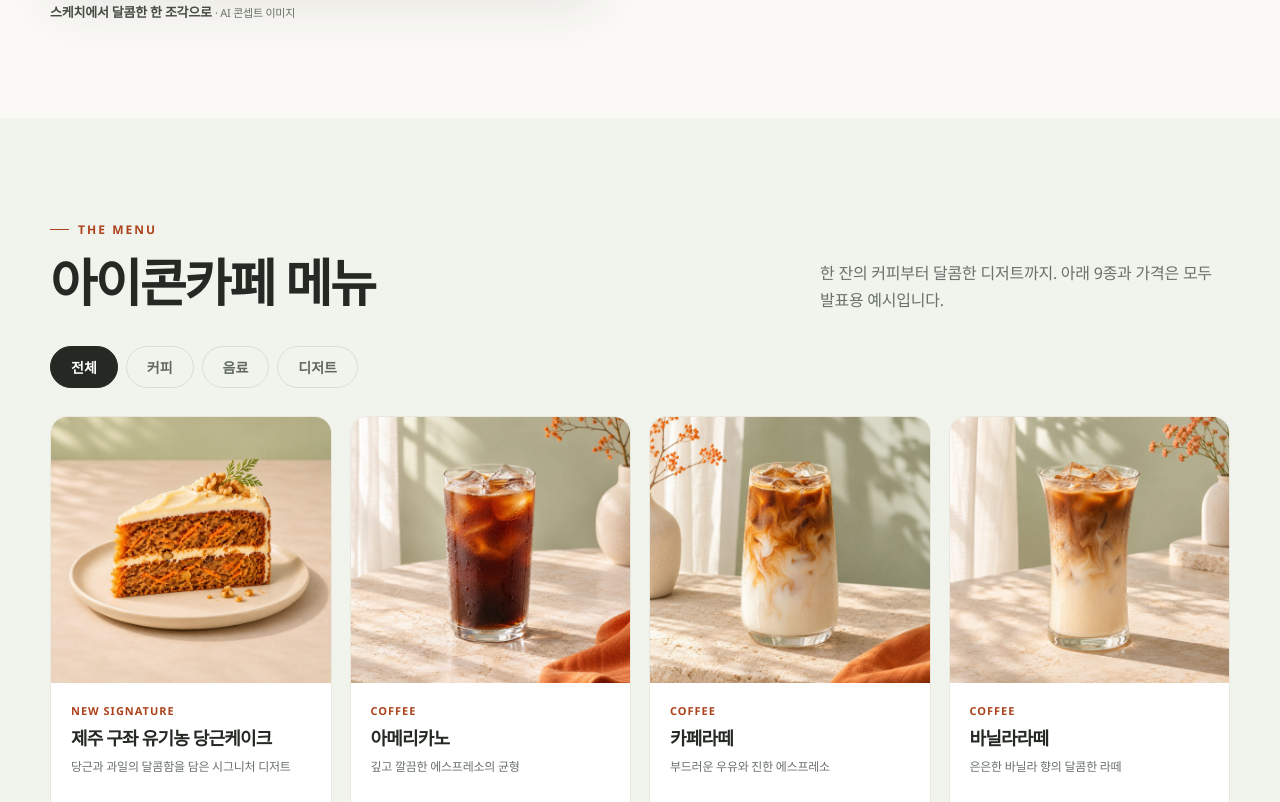
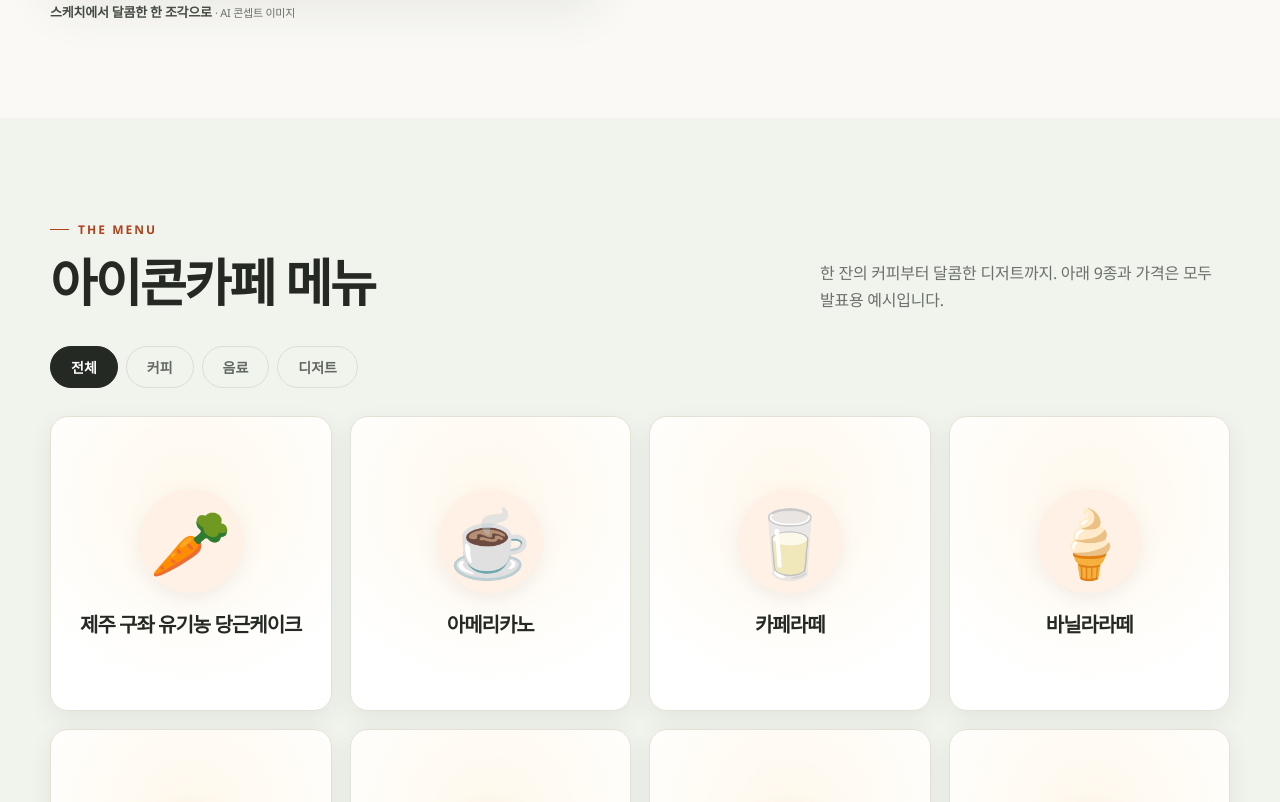
Before and after one commit to zinogromit/8-project, a plain HTML site: page index.html in a window 1280 px wide. Shown: the part 1998-2800 px from the top of the page. Drawn offline with Linux system fonts and the light colour scheme.

Commit message:
Add 3D flipping menu cards with touch interaction

```diff
--- a/app.js
+++ b/app.js
@@ -63,7 +63,22 @@
   const nav = () => `<div class="demo-strip">발표용 시연 · 모든 메뉴 정보와 쿠폰은 가상 데이터입니다</div><header class="site-header"><div class="container header-inner"><a class="brand" href="${base}index.html" aria-label="ICON CAFE 홈"><span class="brand-mark">✳</span>ICON CAFE</a><nav class="nav" aria-label="주요 메뉴"><a href="${base}index.html#story">이야기</a><a href="${base}index.html#menu">메뉴</a><a href="${base}index.html#coupon">첫 방문 혜택</a><a href="${base}index.html#visit">오시는 길</a></nav><div class="header-actions"><a class="btn btn-outline" href="${base}staff/">직원 화면</a><a class="btn btn-primary" href="${base}admin/">관리자 시연 ↗</a></div></div></header>`;
   const footer = () => `<footer class="footer"><div class="container footer-grid"><div><div class="brand"><span class="brand-mark">✳</span>ICON CAFE</div><p>제주 구좌 유기농 당근케이크를 소개하는 발표용 콘셉트 웹앱입니다. 사진·가격·원재료 문구·영업시간은 확인 전 정보입니다.</p><div class="footer-contact"><span>장소 <strong>${esc(state.content.place || state.content.address)}</strong></span><span>주소 <strong>${esc(state.content.address)}</strong></span><span>전화 <a href="tel:${esc(String(state.content.phone).replace(/[^0-9+]/g,''))}">${esc(state.content.phone)}</a></span></div></div><div class="footer-links"><a href="${base}staff/">직원 시연</a><a href="${base}admin/">관리자 시연</a></div></div></footer>`;
   const couponButtonText = () => mine() ? '내 쿠폰 보기' : state.content.cta;
-  const menuCard = m => `<article class="menu-card"><div class="menu-image"><img src="${esc(imgSrc(m))}" alt="${esc(m.name)}의 발표용 콘셉트 이미지" loading="lazy" width="400" height="400">${m.soldOut?'<span class="sold-out">품절</span>':''}</div><div class="menu-card-body"><div class="menu-meta">${m.category==='signature'?'NEW SIGNATURE':({coffee:'COFFEE',drink:'DRINK',dessert:'DESSERT'}[m.category]||'MENU')}</div><h3>${esc(m.name)}</h3><p>${esc(m.description)}</p><div class="menu-price">${won(m.price)} <span class="muted small">· 예시 가격</span></div></div></article>`;
+  const menuIcons = {cake:'🥕',americano:'☕',latte:'🥛',vanilla:'🍦',strawberry:'🍓',matcha:'🍵',lemonade:'🍋',basque:'🍰',brownie:'🍫'};
+  const menuTeasers = {
+    cake:['당근과 과일의 달콤함을 담은 시그니처 디저트','당근의 달콤한 한 조각'],
+    americano:['깊고 깔끔한 에스프레소의 균형','깊고 깔끔한 한 잔'],
+    latte:['부드러운 우유와 진한 에스프레소','우유와 에스프레소의 조화'],
+    vanilla:['은은한 바닐라 향의 달콤한 라떼','은은한 바닐라 향'],
+    strawberry:['상큼한 딸기 과육과 고소한 우유','딸기 과육과 우유'],
+    matcha:['쌉싸름한 말차와 부드러운 우유','말차와 우유의 조화'],
+    lemonade:['산뜻한 레몬과 청량한 탄산','산뜻한 레몬 탄산'],
+    basque:['진하게 구운 윗면과 크리미한 속','크리미한 치즈 풍미'],
+    brownie:['촉촉하고 진한 초콜릿 한 조각','진한 초콜릿 한 조각']
+  };
+  const menuCard = m => {
+    const description = menuTeasers[m.id]?.[0] === m.description ? menuTeasers[m.id][1] : m.description;
+    return `<button class="menu-card" type="button" data-card-id="${esc(m.id)}" data-category="${esc(m.category)}" aria-label="${esc(m.name)}, ${esc(description)}, ${won(m.price)}. 상세 보기" aria-pressed="false"><span class="menu-card-inner"><span class="menu-card-face menu-card-front"><span class="menu-card-icon" aria-hidden="true">${menuIcons[m.id] || '✳'}</span><span class="menu-card-name">${esc(m.name)}</span></span><span class="menu-card-face menu-card-back"><span class="menu-card-back-name">${esc(m.name)}</span><span class="menu-card-description" title="${esc(m.description)}">${esc(description)}</span><span class="menu-card-price">${won(m.price)}</span></span></span>${m.soldOut?'<span class="menu-card-soldout">품절</span>':''}</button>`;
+  };
   let menuFilter = 'all';
   let motionObserver;
   function initCakeMotion(){
@@ -85,7 +100,7 @@
       <section class="hero"><div class="container hero-grid"><div class="hero-copy fade-in"><span class="eyebrow">NEW SIGNATURE DESSERT</span><h1>${esc(c.heroTitle).replace('자연스럽게.','<em>자연스럽게.</em>')}</h1><p class="hero-lead">${esc(c.heroLead)}</p><div class="hero-benefit"><span aria-hidden="true">✦</span><span>첫 방문에 당근케이크를 구매하면<br><strong>아메리카노 1잔 무료</strong> · 직원 확인 후 사용</span></div><div class="hero-cta"><button class="btn btn-primary" data-action="coupon">${esc(couponButtonText())} <span aria-hidden="true">↗</span></button><span class="small muted">발급 후 7일간 유효 · 발표용 쿠폰</span></div></div><div class="hero-visual fade-in"><img src="${esc(imgSrc(cake))}" alt="당근케이크 발표용 콘셉트 사진" width="900" height="760"><div class="hero-badge">A LITTLE<br>SWEET<br>PAUSE ✳</div><span class="hero-caption">AI CONCEPT IMAGE · 실제 판매 제품과 다를 수 있습니다</span></div></div></section>
       <section class="section section-alt" id="story"><div class="container"><div class="section-head"><div><span class="eyebrow">OUR STORY</span><h2>한 조각에 담은<br>산뜻한 오후</h2></div><p>${esc(c.story)}<br><small>원산지·유기농·레시피 문구는 출시 전 증빙 확인이 필요합니다.</small></p></div><div class="story-grid"><article class="story-card"><span class="story-number">01 / INGREDIENT</span><h3>제주에서 온 영감</h3><p>제주 구좌 당근의 선명한 색과 풍미에서 시작한 메뉴 콘셉트입니다.</p></article><article class="story-card"><span class="story-number">02 / FLAVOR</span><h3>재료가 가진 단맛</h3><p>당근과 과일 본연의 맛을 살린다는 기획 방향을 담았습니다. 실제 레시피는 확인 전입니다.</p></article><article class="story-card"><span class="story-number">03 / MOMENT</span><h3>커피와 함께</h3><p>한 조각의 케이크와 깔끔한 아메리카노가 만드는 짧은 쉼표.</p></article></div></div></section>
       <section class="section"><div class="container signature"><figure class="cake-motion"><div class="cake-motion-stage" role="img" aria-label="당근케이크 연필 스케치가 완성 콘셉트 이미지로 변하는 모션 그래픽"><img class="cake-motion-sketch" src="${asset('cake-before.webp')}" alt="" loading="lazy" width="1254" height="1254"><img class="cake-motion-finished" src="${asset('cake-after.webp')}" alt="" loading="lazy" width="1254" height="1254"><span class="cake-motion-glow" aria-hidden="true"></span></div><figcaption>스케치에서 달콤한 한 조각으로 <span>· AI 콘셉트 이미지</span></figcaption></figure><div><span class="eyebrow">SIGNATURE PAIRING</span><h2>오늘의 작은 쉼표,<br>당근케이크</h2><p class="muted">촉촉한 케이크와 산뜻한 커피의 만남. 바쁜 하루 사이, 잠깐의 여유를 즐겨보세요.</p><div class="pairing"><span class="pairing-dot">✳</span><div><strong>${esc(cake.name)} + 아메리카노</strong><br><span class="small muted">추천 페어링 · 실제 메뉴와 가격 확인 필요</span></div></div><a class="btn btn-outline" href="#menu">전체 메뉴 보기 ↗</a></div></div></section>
-      <section class="section section-alt" id="menu"><div class="container"><div class="section-head"><div><span class="eyebrow">THE MENU</span><h2>아이콘카페 메뉴</h2></div><p>한 잔의 커피부터 달콤한 디저트까지. 아래 9종과 가격은 모두 발표용 예시입니다.</p></div><div class="menu-tabs" role="group" aria-label="메뉴 분류"><button class="tab ${menuFilter==='all'?'active':''}" data-filter="all">전체</button><button class="tab ${menuFilter==='coffee'?'active':''}" data-filter="coffee">커피</button><button class="tab ${menuFilter==='drink'?'active':''}" data-filter="drink">음료</button><button class="tab ${menuFilter==='dessert'?'active':''}" data-filter="dessert">디저트</button></div><div class="menu-grid" id="menu-grid">${state.menus.filter(m=>m.visible && (menuFilter==='all'||m.category===menuFilter)).map(menuCard).join('')}</div><p class="image-note">※ 모든 사진은 AI로 만든 콘셉트 시안이며 실제 판매 제품을 촬영한 사진이 아닙니다.</p></div></section>
+      <section class="section section-alt" id="menu"><div class="container"><div class="section-head"><div><span class="eyebrow">THE MENU</span><h2>아이콘카페 메뉴</h2></div><p>한 잔의 커피부터 달콤한 디저트까지. 아래 9종과 가격은 모두 발표용 예시입니다.</p></div><div class="menu-tabs" role="group" aria-label="메뉴 분류"><button class="tab ${menuFilter==='all'?'active':''}" data-filter="all">전체</button><button class="tab ${menuFilter==='coffee'?'active':''}" data-filter="coffee">커피</button><button class="tab ${menuFilter==='drink'?'active':''}" data-filter="drink">음료</button><button class="tab ${menuFilter==='dessert'?'active':''}" data-filter="dessert">디저트</button></div><div class="menu-grid" id="menu-grid">${state.menus.filter(m=>m.visible && (menuFilter==='all'||m.category===menuFilter)).map(menuCard).join('')}</div><p class="image-note">카드에 마우스를 올리거나 휴대폰에서 누르면 메뉴 설명과 발표용 예시 가격을 볼 수 있습니다.</p></div></section>
       <section class="section coupon-section" id="coupon"><div class="container coupon-grid"><div><span class="eyebrow">FIRST VISIT GIFT</span><h2>첫 방문이라면,<br>커피 한 잔을 선물할게요.</h2><p>당근케이크 구매 고객을 위한 아메리카노 무료 쿠폰. 직원이 첫 방문과 구매를 확인한 뒤 사용할 수 있습니다.</p><button class="btn btn-dark" data-action="coupon" ${!campaignOpen()&&!mine()?'disabled':''}>${esc(couponButtonText())} ↗</button><p class="small">${!campaignOpen()&&!mine()?'현재 신규 발급이 중지되었습니다.':'발급 후 7×24시간 유효 · 동일 브라우저에서는 기존 쿠폰을 표시합니다.'}</p></div><div class="coupon-ticket" aria-label="쿠폰 혜택 안내"><div class="ticket-top"><span class="ticket-logo">ICON CAFE ✳</span><span class="ticket-label">WELCOME GIFT</span></div><div class="ticket-title">AMERICANO<br>ON US.</div><p class="small muted">${esc(state.campaign.benefit)}</p><div class="ticket-rule"></div><div class="ticket-foot"><span>FIRST VISIT ONLY</span><span>7 DAYS FROM ISSUE</span></div></div></div></section>
       <section class="section" id="visit"><div class="container"><div class="section-head"><div><span class="eyebrow">VISIT US</span><h2>아이콘카페에서 만나요</h2></div><p>계원예술대학교 평생교육원 안의 카페를 찾아주세요. 구내카페의 정확한 건물·층과 영업시간은 확인 후 안내하겠습니다.</p></div><div class="visit-grid"><div><div class="info-row"><strong>장소</strong><span>${esc(c.place || c.address)}</span></div><div class="info-row"><strong>주소</strong><span>${esc(c.address)}</span></div><div class="info-row"><strong>영업시간</strong><span>${esc(c.hours)}</span></div><div class="info-row"><strong>전화</strong><span><a href="tel:${esc(String(c.phone).replace(/[^0-9+]/g,''))}">${esc(c.phone)}</a></span></div>${c.map?`<p><a class="btn btn-outline" href="${esc(c.map)}" target="_blank" rel="noopener noreferrer">지도에서 위치 보기 ↗</a></p>`:''}</div><div class="visit-box">${c.mapEmbed?`<iframe class="visit-map" src="${esc(c.mapEmbed)}" title="계원예술대학교 평생교육원 위치 지도" loading="lazy" referrerpolicy="no-referrer-when-downgrade" allowfullscreen></iframe>`:`<div class="visit-placeholder"><span aria-hidden="true">⌖</span><strong>지도 준비 중</strong></div>`}<p class="map-caption">지도는 평생교육원 위치를 표시합니다. 구내카페의 상세 위치는 현장에서 확인해 주세요.</p></div></div></div></section>
     </main>${footer()}<div class="sticky-cta"><button class="btn btn-primary" data-action="coupon">${esc(couponButtonText())} ↗</button></div><div id="modal-root"></div>`;
@@ -188,6 +203,16 @@
     }
   }
   document.addEventListener('click', e => {
+    const card=e.target.closest('[data-card-id]');
+    if(card){
+      if(matchMedia('(hover: none), (pointer: coarse)').matches || e.detail===0){
+        const flip=!card.classList.contains('is-flipped');
+        document.querySelectorAll('.menu-card.is-flipped').forEach(other=>{other.classList.remove('is-flipped');other.setAttribute('aria-pressed','false');});
+        card.classList.toggle('is-flipped',flip);
+        card.setAttribute('aria-pressed',String(flip));
+      }
+      return;
+    }
     const filter=e.target.closest('[data-filter]');if(filter){menuFilter=filter.dataset.filter;renderHome();document.querySelector('#menu')?.scrollIntoView();return;}
     const tab=e.target.closest('[data-admin-tab]');if(tab){adminTab=tab.dataset.adminTab;renderAdmin();return;}
     const menu=e.target.closest('[data-menu-id]');if(menu){selectedMenu=menu.dataset.menuId;renderAdmin();return;}
@@ -204,6 +229,7 @@
       case 'reset':if(confirm('발표용 메뉴 수정과 쿠폰 내역을 모두 초기화할까요?')){state=seed();localStorage.removeItem(CLAIM);save();renderAdmin();toast('시연 데이터를 초기화했습니다.');}break;
     }
   });
+  document.addEventListener('focusout',e=>{const card=e.target.closest('.menu-card');if(card){card.classList.remove('is-flipped');card.setAttribute('aria-pressed','false');}});
   document.addEventListener('change',e=>{if(e.target.matches('#first-check,#purchase-check')){const button=document.querySelector('#redeem-button');if(button)button.disabled=!(document.querySelector('#first-check')?.checked&&document.querySelector('#purchase-check')?.checked);}});
   document.addEventListener('submit',e=>{if(e.target.matches('#menu-form,#content-form,#campaign-form')){e.preventDefault();handleForm(e.target);}});
   document.addEventListener('keydown',e=>{if(e.key==='Escape'&&document.querySelector('.modal-backdrop'))closeModal();if(e.key==='Tab'&&document.querySelector('.modal-backdrop')){e.preventDefault();document.querySelector('.modal .icon-btn')?.focus();}if(e.key==='Enter'&&e.target.id==='scan-code'){e.preventDefault();verify();}});
--- a/styles.css
+++ b/styles.css
@@ -166,3 +166,70 @@ p { line-height: 1.68; }
   .bgm-player { right: 14px; bottom: calc(78px + env(safe-area-inset-bottom)); gap: 9px; padding-right: 10px; }
   .bgm-volume input { width: 66px; }
 }
+
+/* Menu cards: a full 3D turn reveals the item details. */
+.menu-card {
+  position: relative;
+  display: block;
+  width: 100%;
+  min-height: 250px;
+  aspect-ratio: 1 / 1.05;
+  padding: 0;
+  border: 0;
+  border-radius: 18px;
+  overflow: visible;
+  background: transparent;
+  text-align: center;
+  box-shadow: none;
+  transform: none;
+  perspective: 1100px;
+}
+.menu-card:hover { transform: none; box-shadow: none; }
+.menu-card-inner {
+  position: relative;
+  display: block;
+  width: 100%;
+  height: 100%;
+  transform-style: preserve-3d;
+  transition: transform .7s cubic-bezier(.22, .72, .19, 1);
+}
+.menu-card-face {
+  position: absolute;
+  inset: 0;
+  display: flex;
+  flex-direction: column;
+  align-items: center;
+  justify-content: center;
+  min-width: 0;
+  padding: 22px;
+  border: 1px solid #e5e0d5;
+  border-radius: 18px;
+  backface-visibility: hidden;
+  -webkit-backface-visibility: hidden;
+  box-shadow: 0 8px 24px rgba(37, 43, 38, .07);
+}
+.menu-card-front { gap: 18px; background: radial-gradient(circle at 50% 28%, #fff8ec, #fff 75%); color: var(--ink); }
+.menu-card-icon { display: grid; place-items: center; width: 104px; height: 104px; border-radius: 50%; background: #fff1e6; font-size: 66px; line-height: 1; filter: drop-shadow(0 7px 10px rgba(85, 61, 34, .08)); }
+.menu-card-name { max-width: 100%; font-size: 20px; font-weight: 800; line-height: 1.35; letter-spacing: -.05em; overflow-wrap: anywhere; }
+.menu-card-back { gap: 14px; transform: rotateY(180deg); border-color: #314339; background: #314339; color: #fff; }
+.menu-card-back-name { max-width: 100%; font-size: 21px; font-weight: 800; line-height: 1.35; letter-spacing: -.05em; overflow-wrap: anywhere; }
+.menu-card-description { display: block; width: 100%; overflow: hidden; color: #dce7da; font-size: 12px; line-height: 1.5; text-overflow: ellipsis; white-space: nowrap; }
+.menu-card-price { color: #ffd5ad; font-size: 20px; font-weight: 800; font-variant-numeric: tabular-nums; }
+.menu-card-soldout { position: absolute; z-index: 2; top: 12px; left: 12px; padding: 6px 10px; border-radius: 999px; background: #242c26; color: #fff; font-size: 11px; font-weight: 800; pointer-events: none; }
+.menu-card.is-flipped .menu-card-inner,
+.menu-card:focus-visible .menu-card-inner { transform: rotateY(180deg); }
+@media(hover:hover) and (pointer:fine) {
+  .menu-card:hover .menu-card-inner { transform: rotateY(180deg); }
+}
+@media(max-width:680px) {
+  .menu-card { min-height: 215px; aspect-ratio: 1 / 1.26; }
+  .menu-card-face { padding: 15px; border-radius: 15px; }
+  .menu-card-icon { width: 76px; height: 76px; font-size: 48px; }
+  .menu-card-name, .menu-card-back-name { font-size: 16px; }
+  .menu-card-back { gap: 10px; }
+  .menu-card-description { font-size: 11px; }
+  .menu-card-price { font-size: 17px; }
+}
+@media(prefers-reduced-motion:reduce) {
+  .menu-card-inner { transition-duration: .01ms; }
+}
```
Also changed, not shown: 1 other file.
